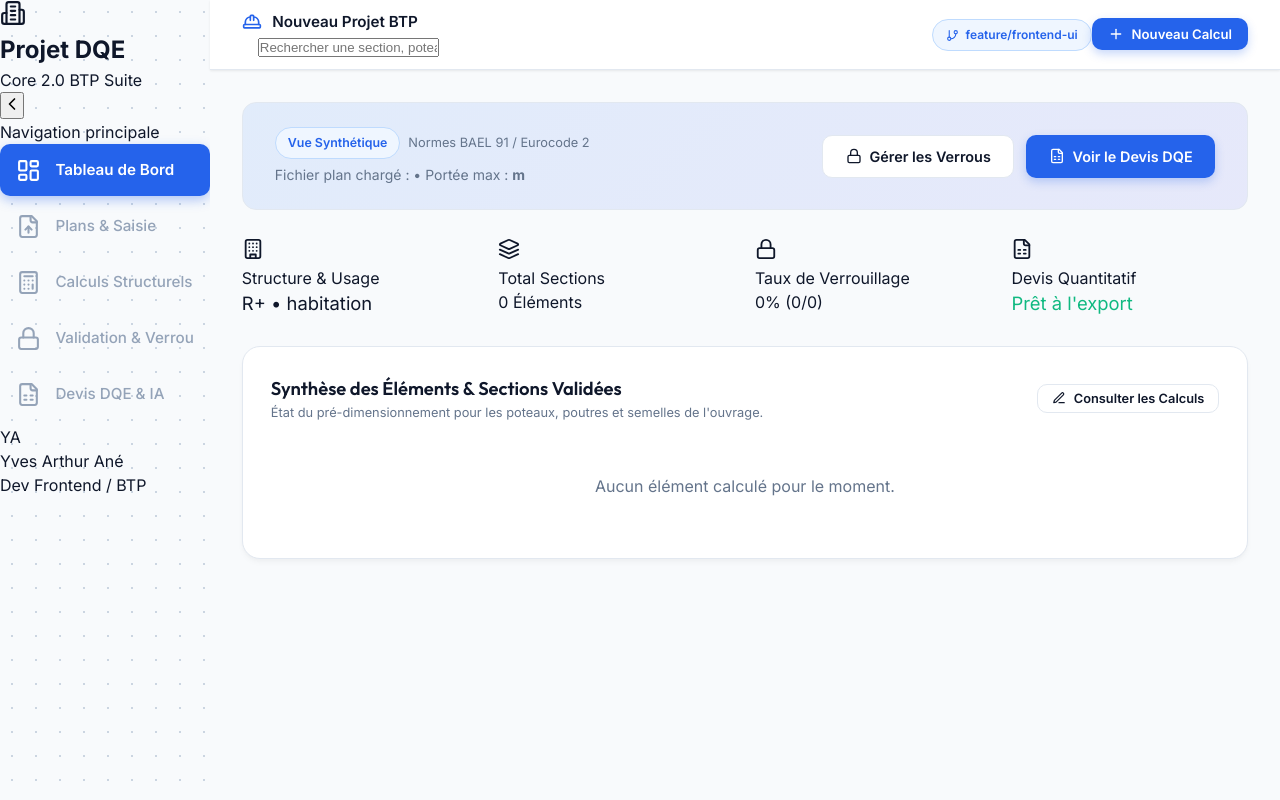
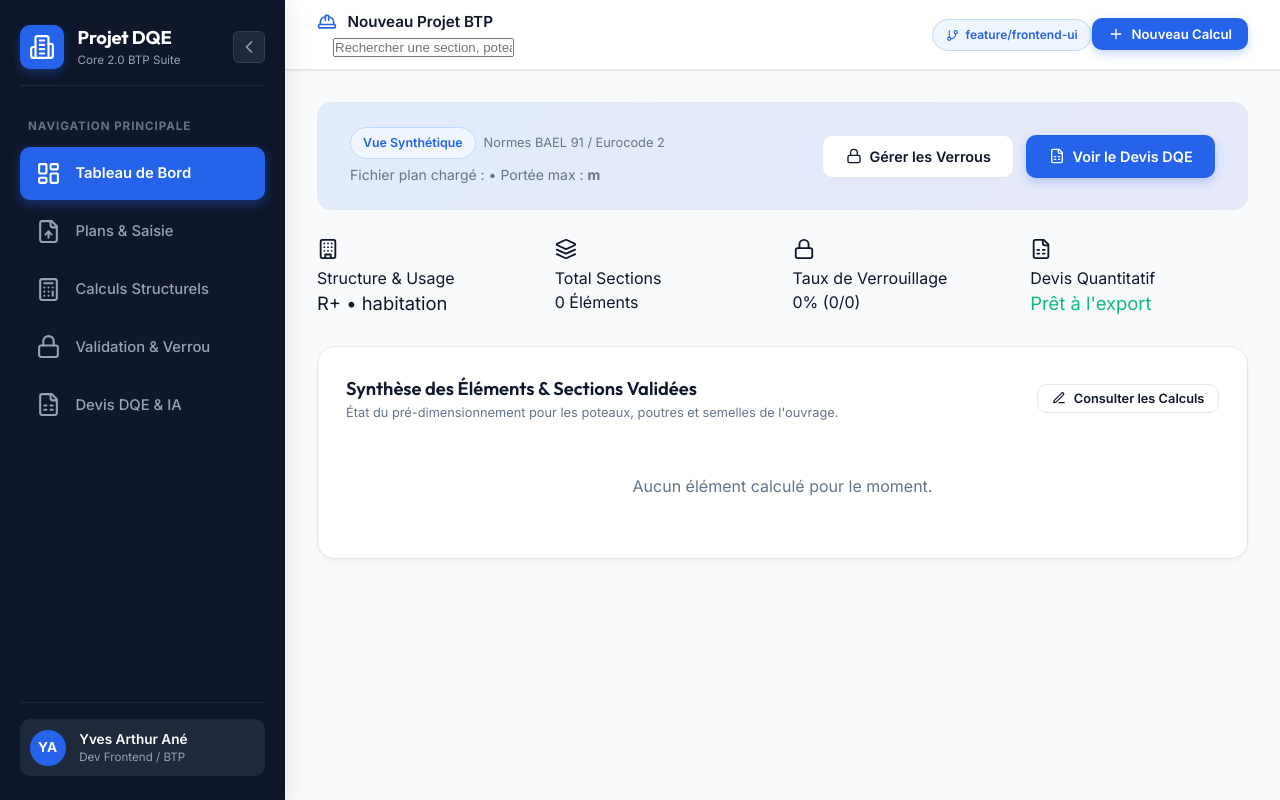
Before and after one commit to angeyeo/Projet-DQE, a React (Vite) app in the folder frontend/: page / in a window 1280 px wide. Built offline with nearby package versions, Linux system fonts and the light colour scheme; the HTML template or start-up script is replaced by a standard one.

Commit message:
style(sidebar): ajustement de la couleur de fond sombre navy #0f172a et contrastes du menu vertical

```diff
--- a/frontend/src/index.css
+++ b/frontend/src/index.css
@@ -31,7 +31,6 @@
 
   --shadow-subtle: 0 1px 3px rgba(0, 0, 0, 0.05), 0 1px 2px rgba(0, 0, 0, 0.03);
   --shadow-card: 0 4px 6px -1px rgba(0, 0, 0, 0.04), 0 2px 4px -1px rgba(0, 0, 0, 0.02);
-  --shadow-dropdown: 0 10px 15px -3px rgba(0, 0, 0, 0.1), 0 4px 6px -2px rgba(0, 0, 0, 0.05);
 }
 
 * {
@@ -46,12 +45,10 @@ body {
   font-family: var(--font-sans);
   line-height: 1.5;
   min-height: 100vh;
-  /* Arrière-plan quadrillage bleu discret style plan de coffrage */
   background-image: radial-gradient(#cbd5e1 0.75px, transparent 0.75px);
   background-size: 24px 24px;
 }
 
-/* Core 2.0 Layout Structure */
 .app-layout {
   display: flex;
   min-height: 100vh;
@@ -72,11 +69,11 @@ body {
   margin: 0 auto;
 }
 
-/* Sidebar Navigation (Tran Mau Tri Tam Dribbble Style) */
-.sidebar-navigation {
+/* Sidebar Navy Dark Core 2.0 */
+.sidebar, .sidebar-navigation {
   width: 285px;
-  background: var(--core-sidebar);
-  color: white;
+  background: #0f172a !important;
+  color: #ffffff !important;
   display: flex;
   flex-direction: column;
   justify-content: space-between;
@@ -84,10 +81,84 @@ body {
   transition: width 0.3s cubic-bezier(0.4, 0, 0.2, 1);
   box-shadow: 4px 0 20px rgba(0, 0, 0, 0.08);
   z-index: 50;
+  min-height: 100vh;
 }
 
-.sidebar-navigation.collapsed {
+.sidebar.collapsed, .sidebar-navigation.collapsed {
   width: 80px;
+}
+
+.sidebar-header {
+  display: flex;
+  align-items: center;
+  justify-content: space-between;
+  margin-bottom: 2rem;
+  padding-bottom: 1rem;
+  border-bottom: 1px solid #1e293b;
+}
+
+.brand-wrapper {
+  display: flex;
+  align-items: center;
+  gap: 0.85rem;
+}
+
+.brand-icon-box {
+  width: 44px;
+  height: 44px;
+  background: var(--accent-primary);
+  border-radius: var(--radius-md);
+  display: flex;
+  align-items: center;
+  justify-content: center;
+  color: white;
+  box-shadow: 0 4px 10px rgba(37, 99, 235, 0.35);
+}
+
+.brand-text h1 {
+  font-size: 1.15rem;
+  font-weight: 700;
+  color: #ffffff;
+  font-family: var(--font-heading);
+  letter-spacing: -0.01em;
+}
+
+.brand-text p {
+  font-size: 0.725rem;
+  color: #94a3b8;
+}
+
+.collapse-btn {
+  background: #1e293b;
+  border: 1px solid #334155;
+  color: #94a3b8;
+  width: 32px;
+  height: 32px;
+  border-radius: var(--radius-sm);
+  display: flex;
+  align-items: center;
+  justify-content: center;
+  cursor: pointer;
+  transition: all 0.2s ease;
+}
+
+.collapse-btn:hover {
+  background: var(--accent-primary);
+  color: white;
+}
+
+.nav-section-title {
+  font-size: 0.725rem;
+  font-weight: 700;
+  text-transform: uppercase;
+  letter-spacing: 0.08em;
+  color: #64748b;
+  margin-bottom: 0.75rem;
+  padding-left: 0.5rem;
+}
+
+.nav-menu {
+  list-style: none;
 }
 
 .nav-item {
@@ -95,26 +166,79 @@ body {
   align-items: center;
   gap: 0.9rem;
   padding: 0.85rem 1rem;
-  color: var(--core-sidebar-text);
+  color: #94a3b8;
   border-radius: var(--radius-md);
   cursor: pointer;
   transition: all 0.2s ease;
-  font-size: 0.95rem;
+  font-size: 0.925rem;
   font-weight: 500;
   user-select: none;
-  margin-bottom: 0.25rem;
+  margin-bottom: 0.35rem;
 }
 
 .nav-item:hover {
-  background: var(--core-sidebar-hover);
+  background: #1e293b;
+  color: #ffffff;
+}
+
+.nav-item.active {
+  background: var(--accent-primary) !important;
+  color: #ffffff !important;
+  font-weight: 600;
+  box-shadow: 0 4px 12px rgba(37, 99, 235, 0.4);
+}
+
+.nav-badge {
+  margin-left: auto;
+  background: #1e293b;
+  color: #38bdf8;
+  font-size: 0.725rem;
+  padding: 0.2rem 0.6rem;
+  border-radius: 12px;
+  font-weight: 700;
+}
+
+.nav-item.active .nav-badge {
+  background: rgba(255, 255, 255, 0.2);
   color: white;
 }
 
-.nav-item.active {
+.sidebar-footer {
+  padding-top: 1rem;
+  border-top: 1px solid #1e293b;
+}
+
+.user-profile-card {
+  display: flex;
+  align-items: center;
+  gap: 0.85rem;
+  padding: 0.6rem;
+  border-radius: var(--radius-md);
+  background: #1e293b;
+}
+
+.user-avatar {
+  width: 36px;
+  height: 36px;
+  border-radius: 50%;
   background: var(--accent-primary);
   color: white;
+  font-weight: 700;
+  display: flex;
+  align-items: center;
+  justify-content: center;
+  font-size: 0.85rem;
+}
+
+.user-details .name {
+  font-size: 0.85rem;
   font-weight: 600;
-  box-shadow: 0 4px 12px rgba(37, 99, 235, 0.35);
+  color: #ffffff;
+}
+
+.user-details .role {
+  font-size: 0.725rem;
+  color: #94a3b8;
 }
 
 /* TopBar Sticky Bar */
@@ -227,34 +351,6 @@ body {
   border-color: #cbd5e1;
 }
 
-/* Dropzone Upload */
-.dropzone {
-  border: 2px dashed #cbd5e1;
-  border-radius: var(--radius-xl);
-  padding: 2.5rem 1.5rem;
-  text-align: center;
-  background: #ffffff;
-  transition: all 0.2s ease;
-  cursor: pointer;
-}
-
-.dropzone:hover {
-  border-color: var(--accent-primary);
-  background: #f8fafc;
-}
-
-.dropzone-icon {
-  width: 54px;
-  height: 54px;
-  border-radius: 50%;
-  background: #eff6ff;
-  color: var(--accent-primary);
-  display: flex;
-  align-items: center;
-  justify-content: center;
-  margin: 0 auto 1rem;
-}
-
 /* Custom Table Core 2.0 */
 .custom-table {
   width: 100%;
@@ -293,11 +389,3 @@ body {
 .grid-2 { display: grid; grid-template-columns: repeat(2, 1fr); gap: 1.5rem; }
 .grid-3 { display: grid; grid-template-columns: repeat(3, 1fr); gap: 1.5rem; }
 .grid-4 { display: grid; grid-template-columns: repeat(4, 1fr); gap: 1.25rem; }
-
-@media (max-width: 1024px) {
-  .grid-4, .grid-3 { grid-template-columns: repeat(2, 1fr); }
-}
-
-@media (max-width: 640px) {
-  .grid-2, .grid-3, .grid-4 { grid-template-columns: 1fr; }
-}
```
